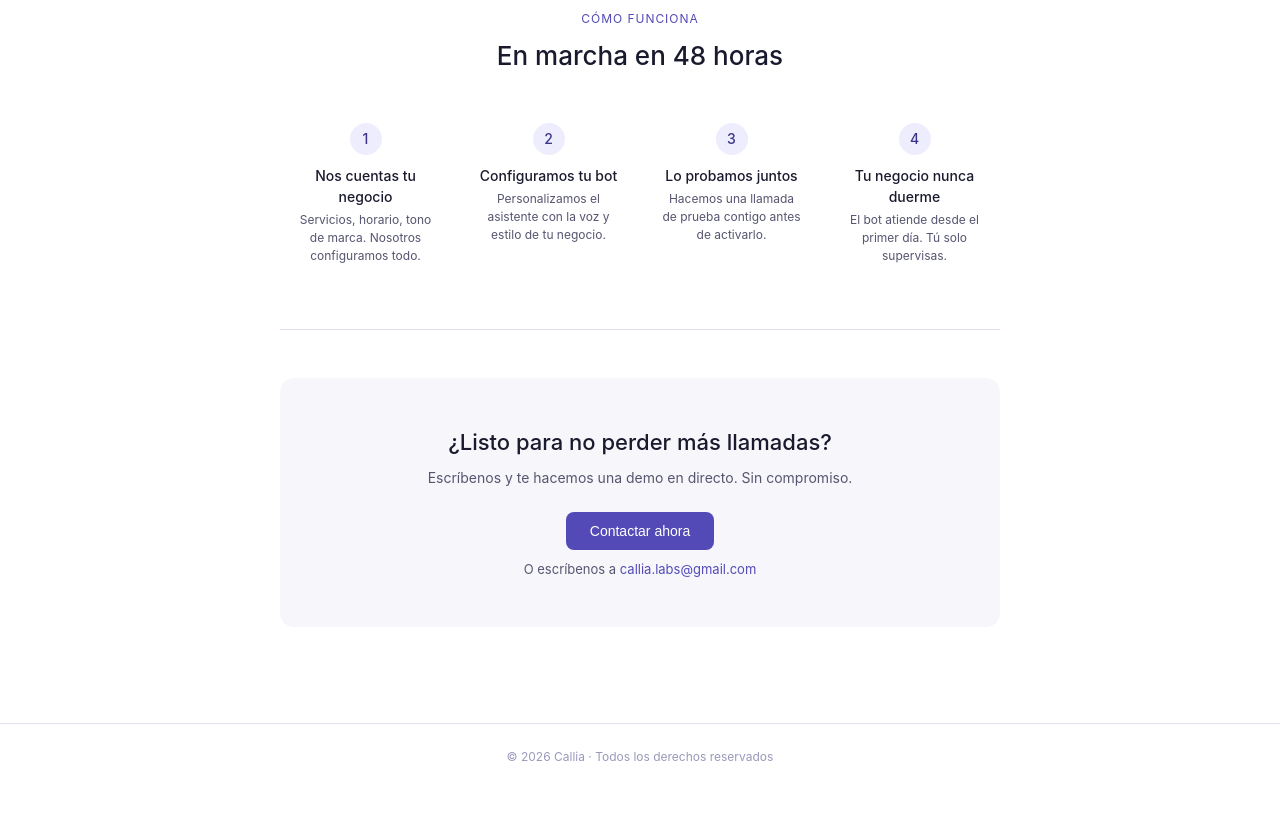
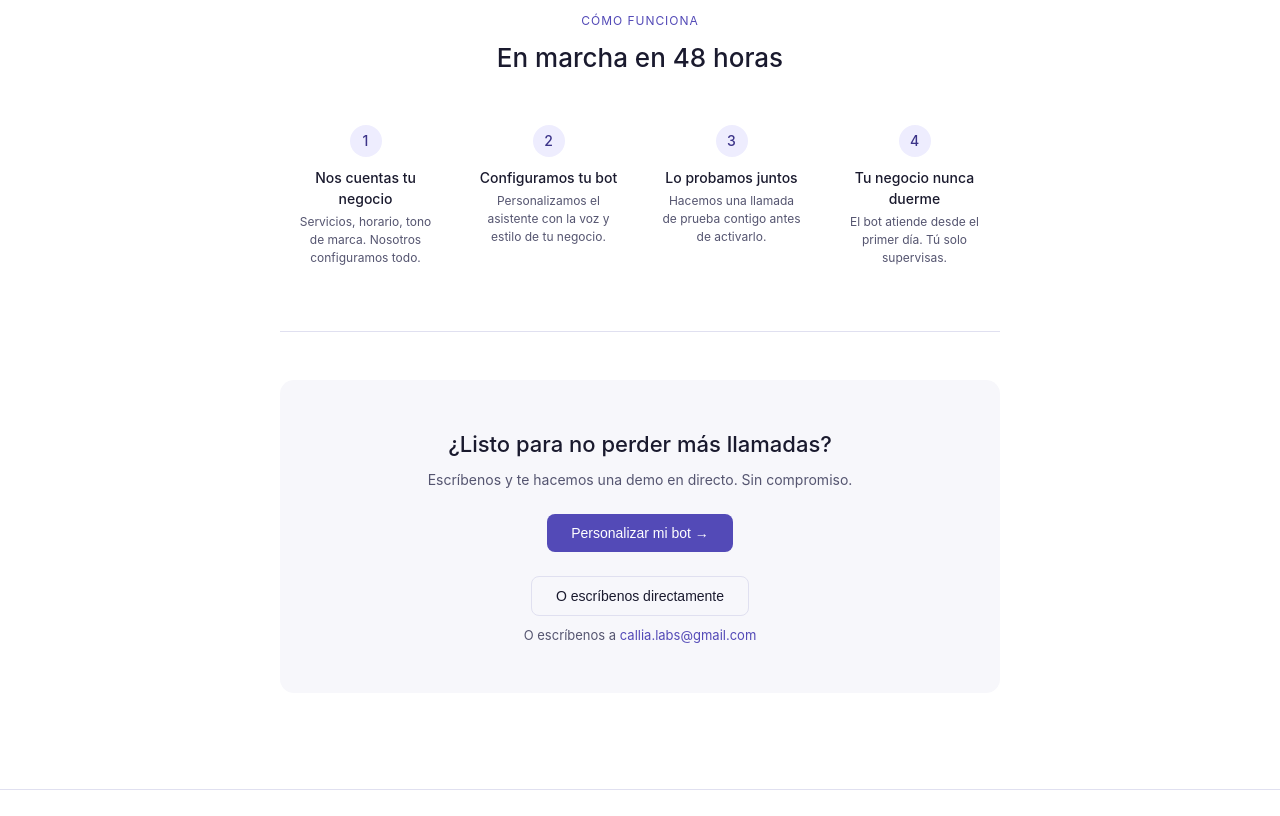
Before and after one commit to callialabs/Callia, a plain HTML site: page index.html in a window 1280 px wide. Shown: the part 1976-2792 px from the top of the page. Before the commit the page ends 2766 px from the top, so only its background shows below. Drawn offline with Linux system fonts and the light colour scheme.

Commit message:
Update index.html

```diff
--- a/index.html
+++ b/index.html
@@ -31,6 +31,7 @@
     .hero-btns { display: flex; gap: 10px; justify-content: center; flex-wrap: wrap; }
     .btn-primary { padding: 11px 24px; background: var(--purple); color: #fff; border: none; border-radius: var(--radius-sm); font-size: 14px; cursor: pointer; font-weight: 500; }
     .btn-secondary { padding: 11px 24px; background: transparent; color: var(--text); border: 1px solid var(--border); border-radius: var(--radius-sm); font-size: 14px; cursor: pointer; }
+    .btn-cta { padding: 11px 24px; background: #fff; color: var(--purple); border: 2px solid var(--purple); border-radius: var(--radius-sm); font-size: 14px; cursor: pointer; font-weight: 500; }
     .section { padding: 3rem 1.5rem; }
     .section-label { font-size: 12px; color: var(--purple); text-transform: uppercase; letter-spacing: 0.08em; text-align: center; margin-bottom: 8px; }
     .section-title { font-size: 26px; font-weight: 500; text-align: center; margin-bottom: 2rem; }
@@ -111,6 +112,7 @@
   <p class="hero-sub">Tu negocio nunca pierde una llamada. Callia agenda citas, responde preguntas y avisa por WhatsApp — de forma completamente automática.</p>
   <div class="hero-btns">
     <button class="btn-primary" onclick="document.getElementById('planes').scrollIntoView({behavior:'smooth'})">Ver planes</button>
+    <button class="btn-cta" onclick="window.location.href='formulario.html'">Personalizar mi bot →</button>
     <button class="btn-secondary" onclick="document.getElementById('contacto').scrollIntoView({behavior:'smooth'})">Hablar con nosotros</button>
   </div>
 </div>
@@ -215,7 +217,9 @@
   <div class="cta">
     <div class="cta-title">¿Listo para no perder más llamadas?</div>
     <p class="cta-sub">Escríbenos y te hacemos una demo en directo. Sin compromiso.</p>
-    <button class="btn-primary" onclick="window.location.href='mailto:callia.labs@gmail.com'">Contactar ahora</button>
+    <button class="btn-primary" onclick="window.location.href='formulario.html'">Personalizar mi bot →</button>
+    <br><br>
+    <button class="btn-secondary" onclick="window.location.href='mailto:callia.labs@gmail.com'" style="display:inline-block;width:auto;">O escríbenos directamente</button>
     <div class="cta-email">O escríbenos a <a href="mailto:callia.labs@gmail.com">callia.labs@gmail.com</a></div>
   </div>
 </div>
```
